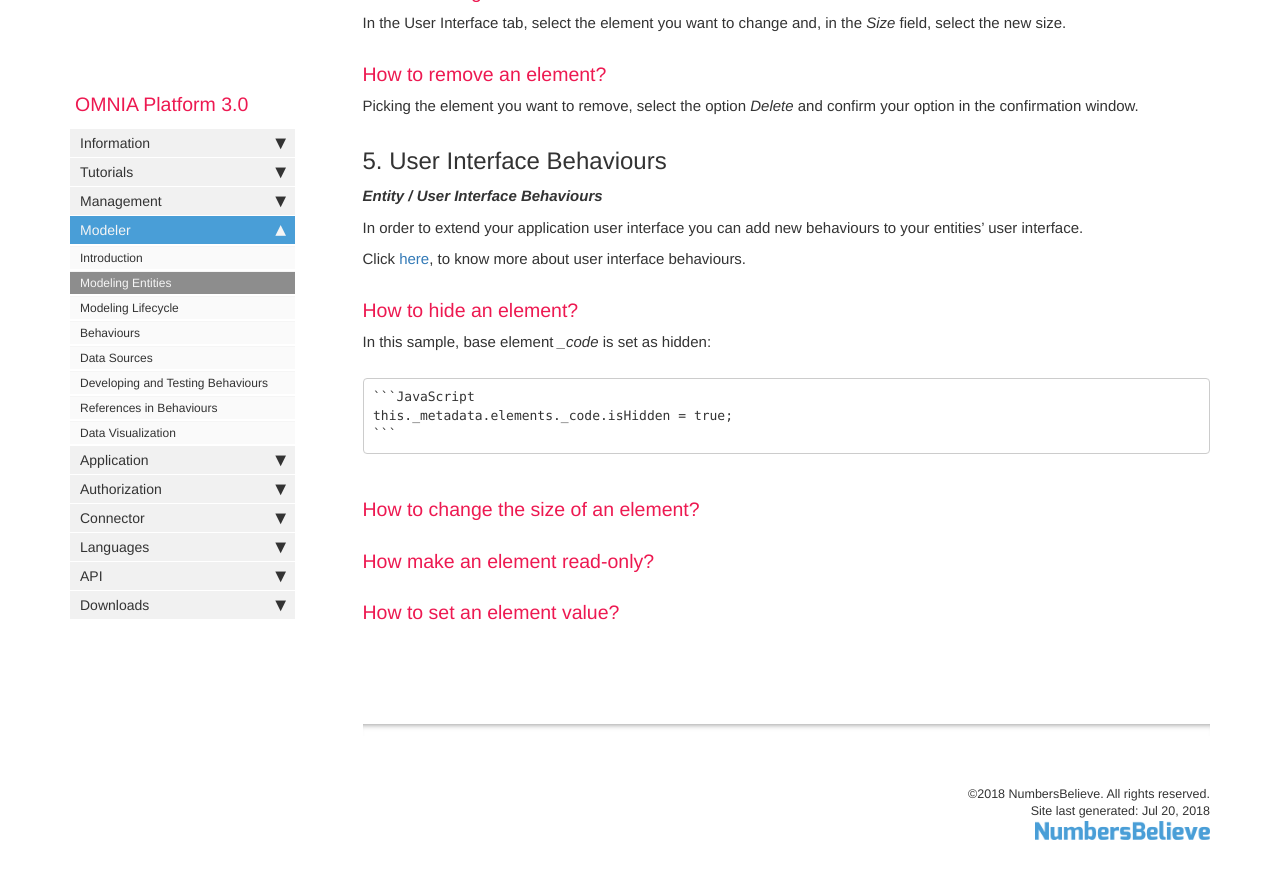
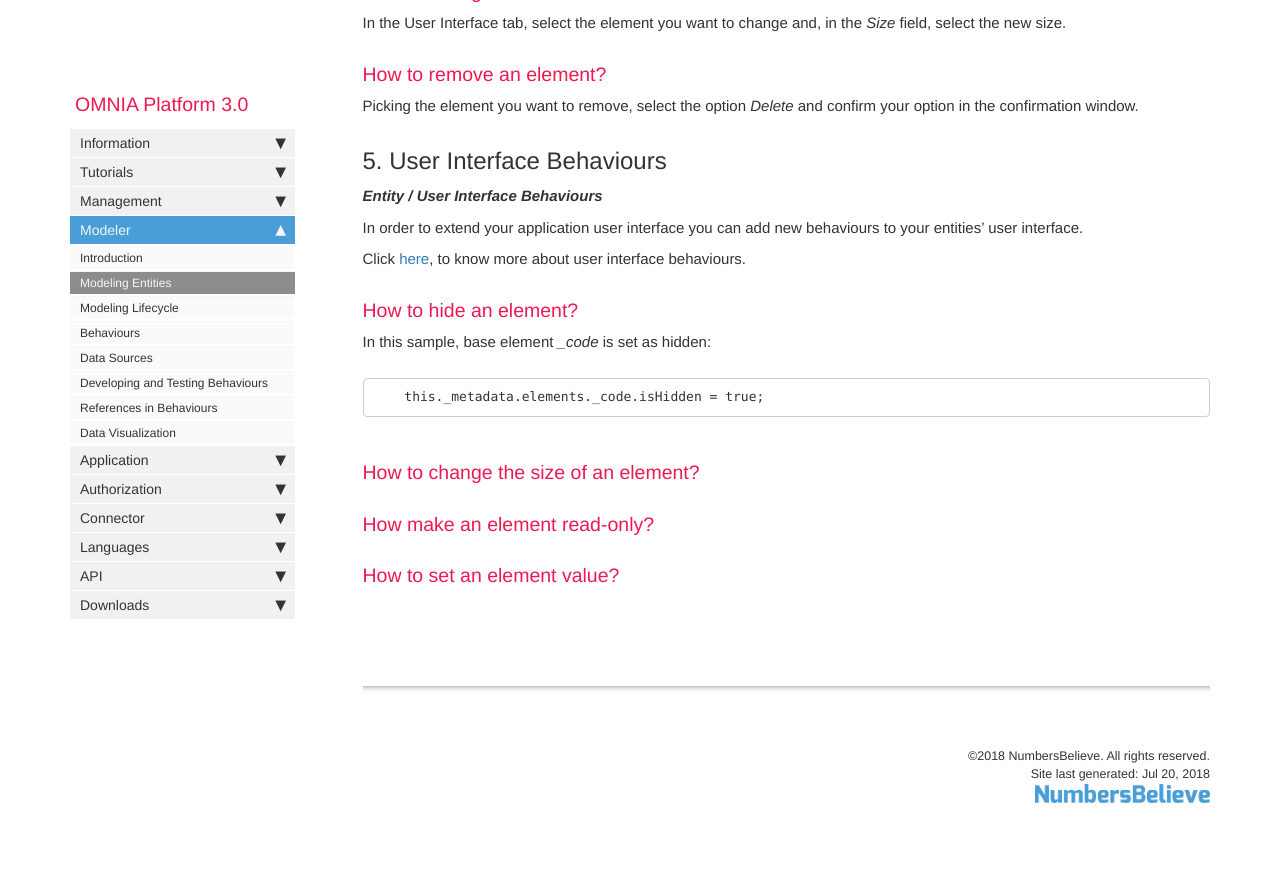
Before and after one commit to daniel8lopes/omnia3, a Jekyll site: the page built from docs/pages/omnia3/Modeler/omnia3_modeler_entities.md, in a window 1280 px wide and 900 px high, scrolled down 2883 px. Shown: the top 879 px of the window. Built offline with Jekyll 4.4.1, drawn with Linux system fonts in a browser that asks for light colours; nearby versions of some CDN libraries; comment, search, counter and statistics services are not loaded.

Commit message:
Update omnia3_modeler_entities.md

`````diff
--- a/docs/pages/omnia3/Modeler/omnia3_modeler_entities.md
+++ b/docs/pages/omnia3/Modeler/omnia3_modeler_entities.md
@@ -98,9 +98,9 @@ Click [here](omnia3_modeler_behaviours.html), to know more about user interface
 
 In this sample, base element *_code* is set as hidden:
 
-    ```JavaScript
+````
     this._metadata.elements._code.isHidden = true;
-    ```
+````
 
 ### How to change the size of an element?
 
`````
